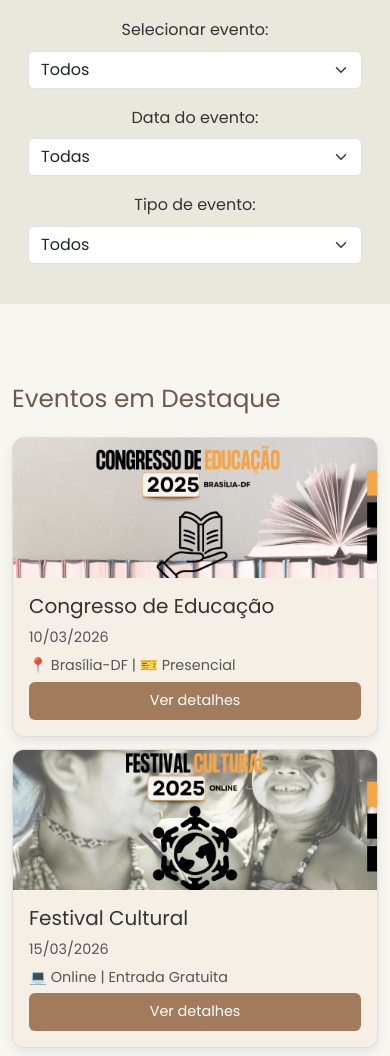
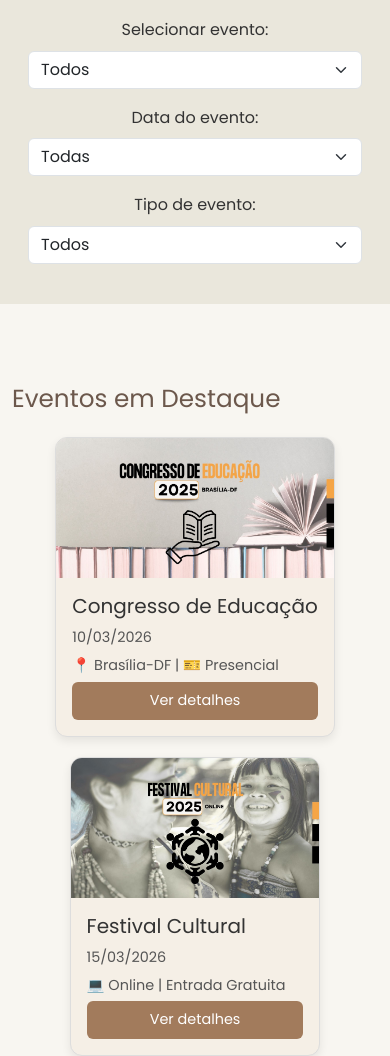
Before and after one commit to Azaf3/portal-eventos, a plain HTML site: page index.html in a window 390 px wide. Shown: the part 81-1137 px from the top of the page. Drawn offline with nearby package versions, Linux system fonts and the light colour scheme.

Commit message:
atualizações

```diff
--- a/css/style.css
+++ b/css/style.css
@@ -303,39 +303,3 @@ footer {
     padding: 20px;
   }
 }
-
-/* Ajuste da responsividade dos cards */
-#cards-container {
-  display: grid;
-  grid-template-columns: repeat(auto-fit, minmax(280px, 1fr));
-  gap: 20px;
-  justify-content: center;
-}
-
-#cards-container .card {
-  display: flex;
-  flex-direction: column;
-}
-
-/* Ajuste específico para celular */
-@media (max-width: 768px) {
-  #cards-container {
-    gap: 12px;
-  }
-
-  #cards-container .card {
-    max-width: 100%;
-  }
-}
-
-@media (max-width: 500px) {
-  #cards-container {
-    flex-direction: column;
-    align-items: center;
-  }
-
-  #cards-container .card {
-    width: 100%;
-    max-width: 380px;
-  }
-}
```
